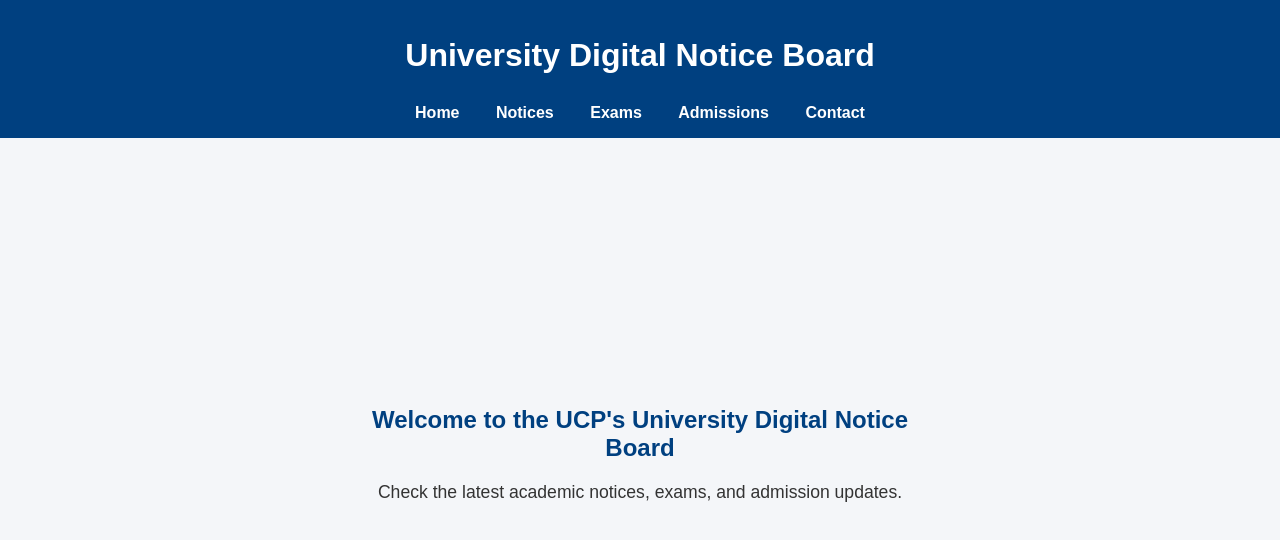
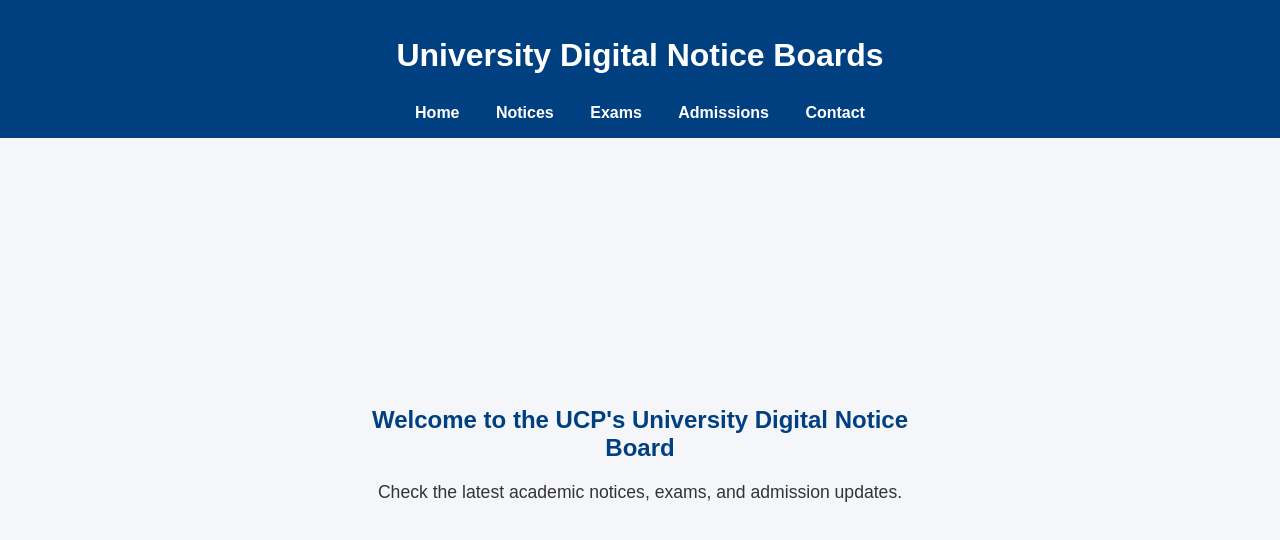
Before and after one commit to l1f22bsse0166/uni-notice-board, a website: page src/index.html in a window 1280 px wide. Drawn offline with Linux system fonts and the light colour scheme.

Commit message:
Updated Index.html File

```diff
--- a/src/index.html
+++ b/src/index.html
@@ -8,7 +8,7 @@
 <body>
     <header>
         <div class="header-container">
-            <h1>University Digital Notice Board</h1>
+            <h1>University Digital Notice Boards</h1>
             <nav>
                 <a href="index.html">Home</a>
                 <a href="notices.html">Notices</a>
```
